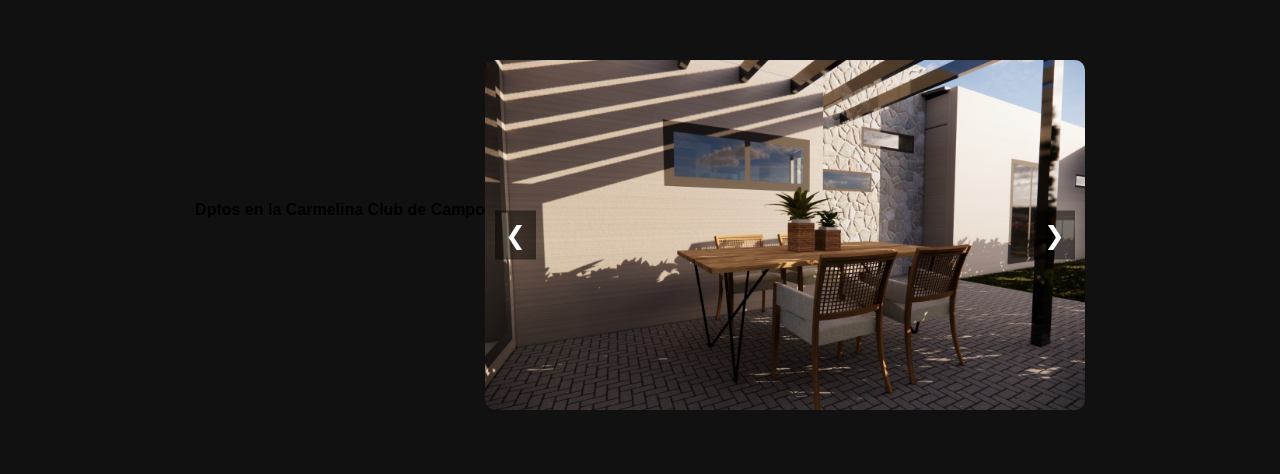
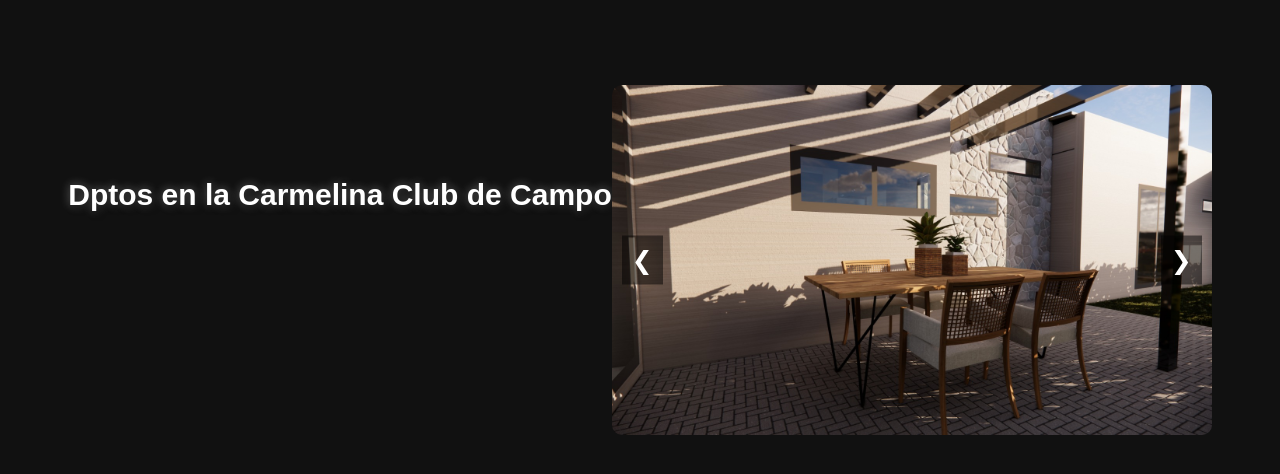
Before and after one commit to licgustavogutierrez/dptoslacarmelina, a plain HTML site: page index.html in a window 1280 px wide. Shown: the part 198-672 px from the top of the page. Drawn offline with Linux system fonts and the light colour scheme.

Commit message:
Update index.html

```diff
--- a/index.html
+++ b/index.html
@@ -19,7 +19,7 @@ body{
 
 .carrusel{
     position:relative;
-    margin-top:50px;
+    margin-top:100px;
     width:600px;
     height:350px;
     overflow:hidden;
@@ -67,6 +67,7 @@ body{
 .titulo{
     font-family: Arial, sans-serif;
     font-size:30px;
+    margin-top:10px;
     color:white;
     text-align:center;
 
@@ -87,7 +88,7 @@ body{
 
 <body>
 
-<h4>Dptos en la Carmelina Club de Campo</h4>
+<h4 class="titulo">Dptos en la Carmelina Club de Campo</h4>
 <div class="carrusel">
 
 <img src="cochera.jpg" class="activa">
```
